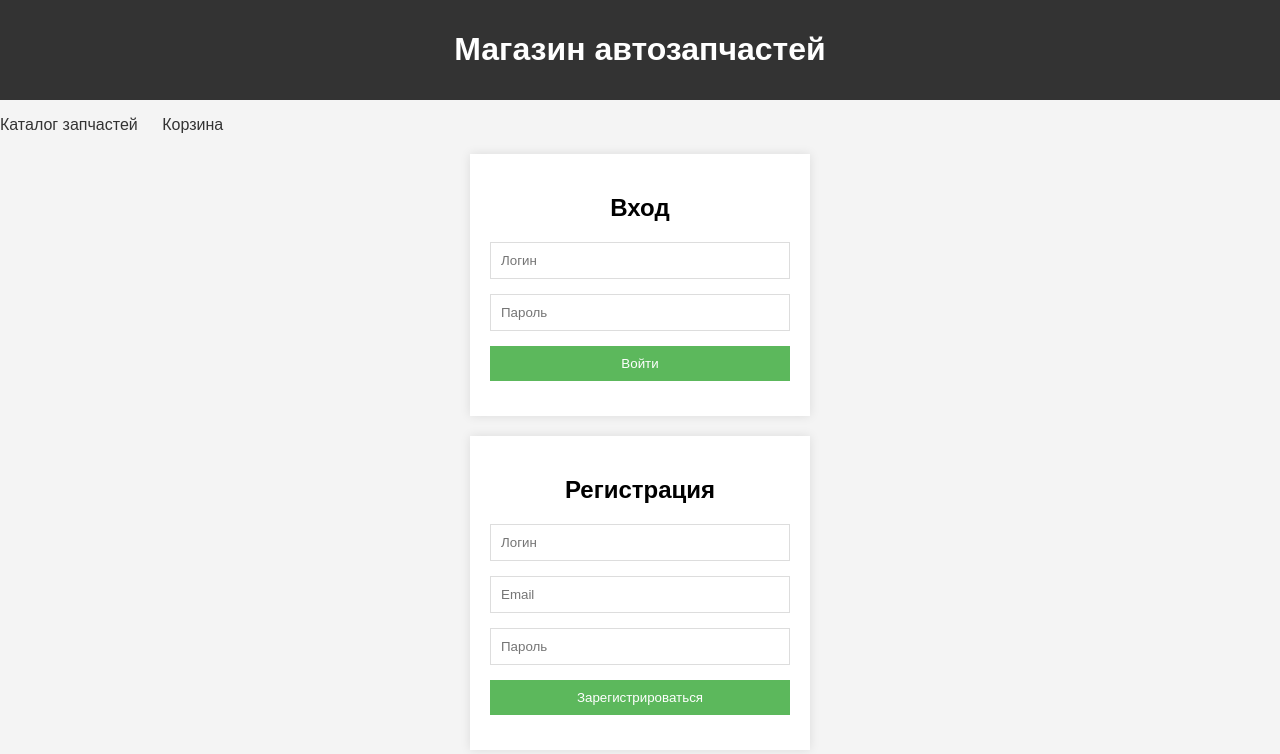
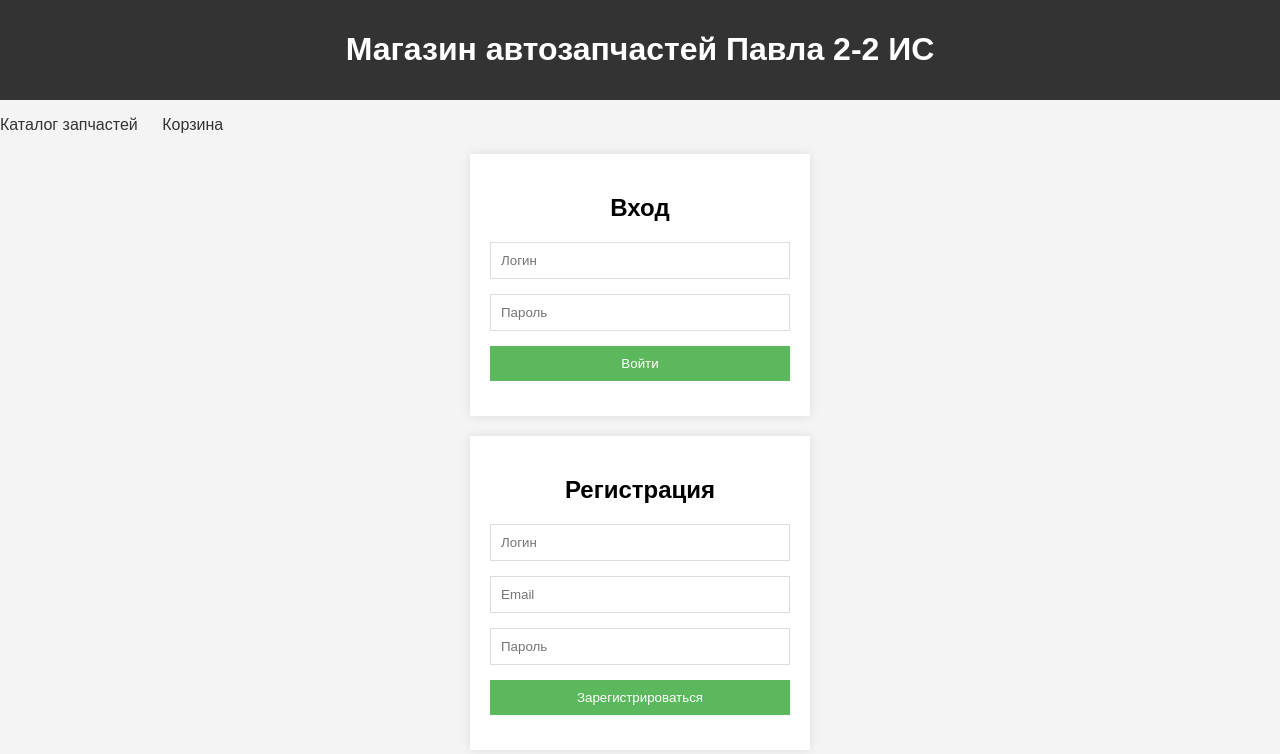
Before and after one commit to PavelVoz/PavelVoz.github.io, a plain HTML site: page index.html in a window 1280 px wide. Drawn offline with Linux system fonts and the light colour scheme.

Commit message:
Update index.html

```diff
--- a/index.html
+++ b/index.html
@@ -64,7 +64,7 @@
 <body>
 
 <header>
-  <h1>Магазин автозапчастей</h1>
+  <h1>Магазин автозапчастей Павла 2-2 ИС</h1>
 </header>
 
 <nav>
```
